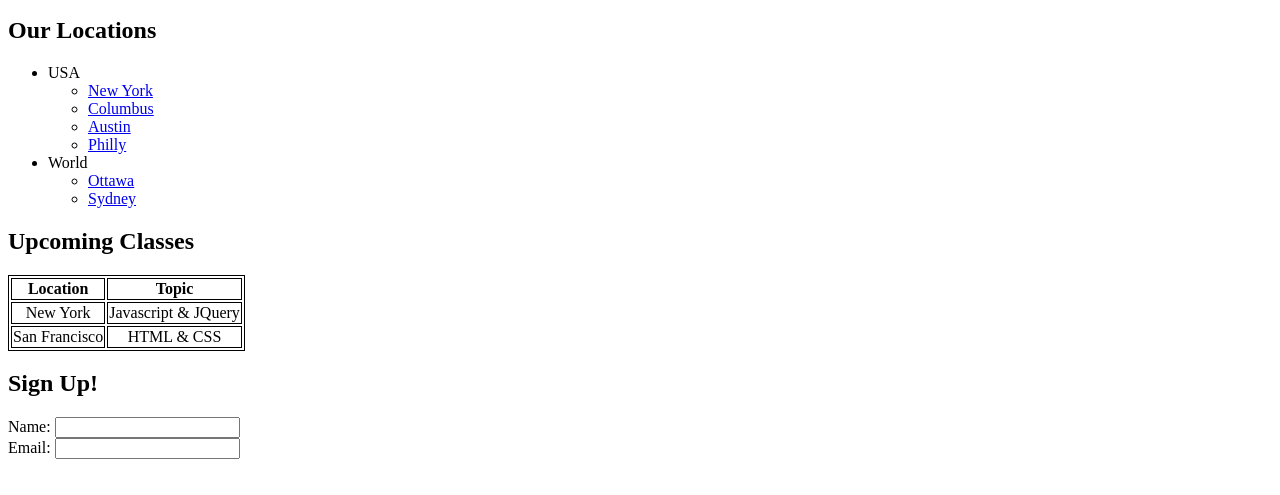
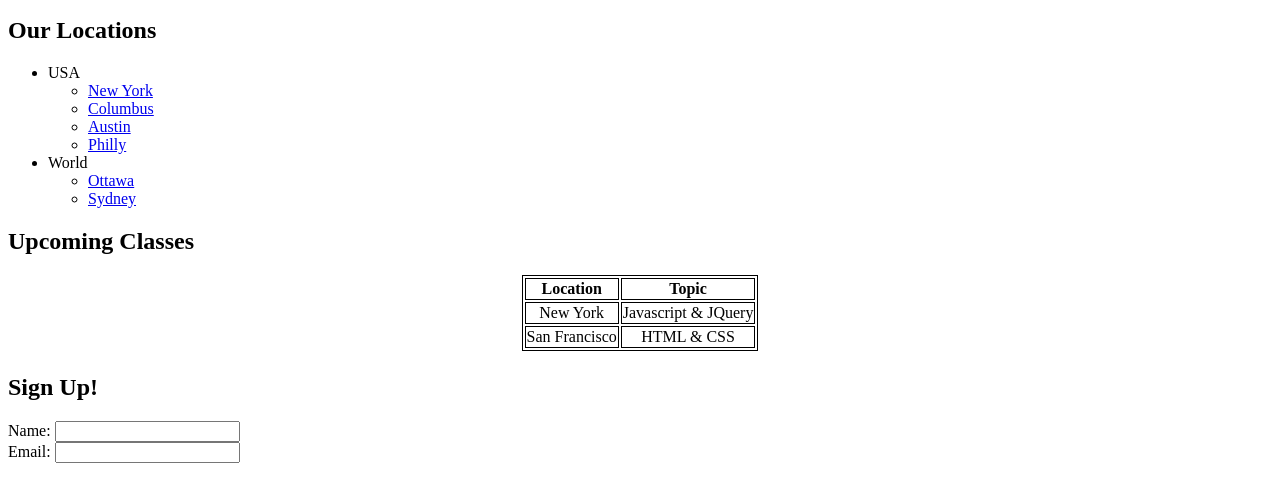
Before and after one commit to leeminseo0923/html_homework, a plain HTML site: page index.html in a window 1280 px wide. Shown: the part 281-776 px from the top of the page. Drawn offline with Linux system fonts and the light colour scheme.

Commit message:
Add files via upload

```diff
--- a/index.html
+++ b/index.html
@@ -44,7 +44,8 @@
 
 		<h2>Upcoming Classes</h2>
 
-		<table>
+		<div style="text-align: center;">
+			<table style="display: inline-block;">
 				<tr>
 					<th style="font-weight: bold;">Location</th>
 					<th style="font-weight: bold;">Topic</th>
@@ -58,6 +59,7 @@
 					<th>HTML & CSS</th>
 				</tr>
 			</table>
+		</div>
 
 
 		<h2>Sign Up!</h2>
```
Lines whose indentation alone changed are shown as unchanged.
